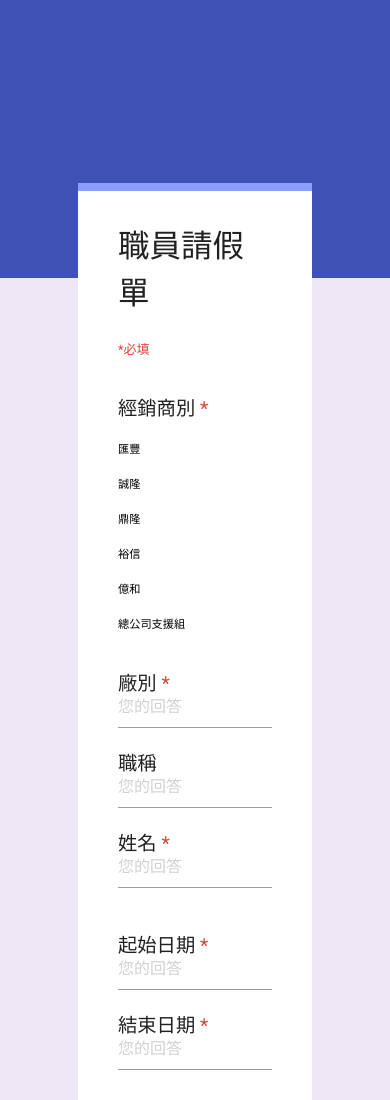
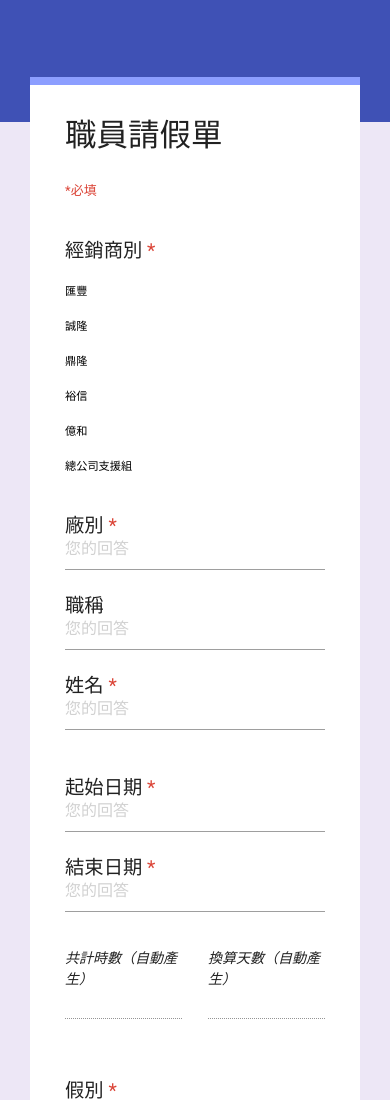
Before and after one commit to David-Tsui/MaterialDesignForm, a plain HTML site: page index.html in a window 390 px wide. Shown: the top 1100 px of the page. Drawn offline with nearby package versions, Linux system fonts and the light colour scheme; a script that the page names is missing.

Commit message:
修正CSS，看起來更像了

```diff
--- a/index.html
+++ b/index.html
@@ -15,8 +15,6 @@
 	<div class="banner"></div>
 	<div class="container">
 		<div class="row" style="padding-top: 25px">
-			<div class="col s2">&nbsp;</div>
-			<div class="col s8">
 			<div class="row" id="formBox">
 		   	<div class="header">職員請假單</div>
 		   	<div class="emphasized" style="margin-top: 22px; font-size: 13px;">*必填</div>
@@ -183,8 +181,6 @@
       	<button class="waves-effect waves-light blue darken-2 btn" id="submitBtn">提交</button>
 			</div>
 		</div>
-			<div class="col s2">&nbsp;</div>
-		</div>
 	</div>
 	<script src="https://ajax.googleapis.com/ajax/libs/jquery/2.1.4/jquery.min.js"></script>
 	<script src="https://cdnjs.cloudflare.com/ajax/libs/materialize/0.97.3/js/materialize.min.js"></script>
--- a/style.css
+++ b/style.css
@@ -33,8 +33,11 @@ body {
 #formBox {
 	background: white;
 	margin-top: -120px;
-	padding: 40px;
+	padding: 35px;
 	position: relative;
+	margin-left: auto;
+	margin-right: auto;
+	width: 70%;
 }
 #formBox:before {
 	content: "";
@@ -93,8 +96,20 @@ label {
 	justify-content: space-between;
 }
 
-/*.input-field.invalid {
-	border-style: dashed;
-	border-color: red;
-	border-width: 2px;
-}*/
+@media only screen and (max-width: 768px) {
+  #formBox {
+  	width: 100%;
+  }
+}
+
+@media only screen and (max-width: 650px) {
+	#formBox {
+  	width: 94%;
+  }
+  .banner {
+  	height: 122px;
+  }
+  #formBox {
+  	margin-top: -70px;
+  }
+}
```
Lines whose indentation alone changed are shown as unchanged.
